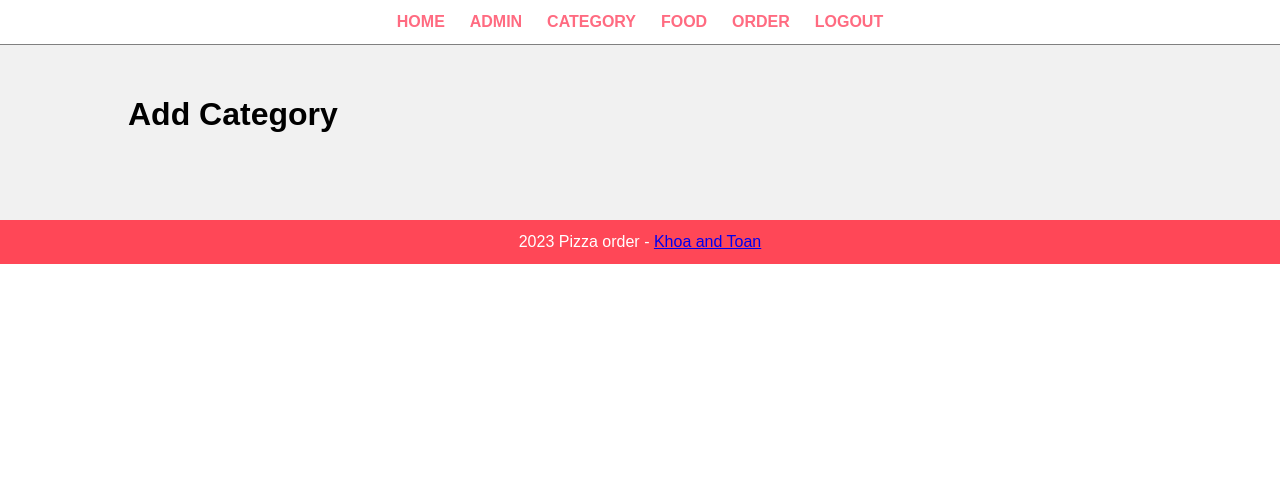
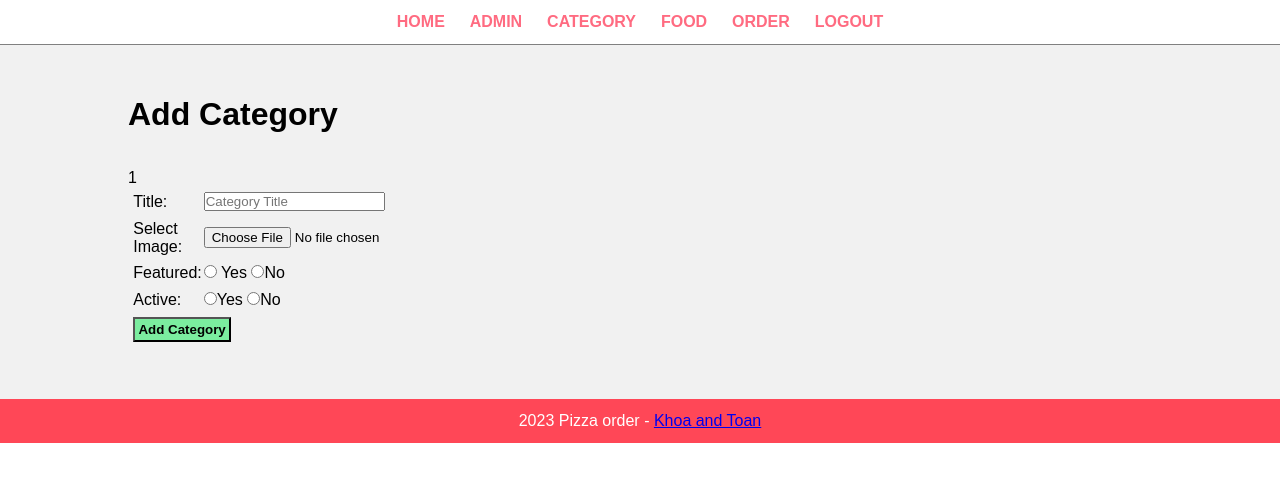
Before and after one commit to Khoa-Nguyen1234/PHP, a PHP site: page /a/admin/add-category.php in a window 1280 px wide. Shown: the top 482 px of the page. Run offline with PHP 8.4, Linux system fonts and the light colour scheme; the visitor is signed in with stand-in values (Sample User, id 1); some libraries are stand-ins or nearby versions.

Commit message:
file_image (add-category and manage-category)

```diff
--- a/admin/add-category.php
+++ b/admin/add-category.php
@@ -6,8 +6,146 @@
 
             <br><br>
 
+            <?php
+                if(isset($_SESSION['add']))
+                {
+                    echo $_SESSION['add'];
+                    unset($_SESSION['add']);
+                }
+            ?>
+
             <!-- Add Category Form Start-->
+            <form action="" method="POST" enctype="multipart/form-data">
+                <table class="tbl-30">
+                    <tr>
+                        <td>Title: </td>
+                        <td>
+                            <input type="text" name= "title" placeholder="Category Title">
+                        </td>
+                    </tr>
+
+                    <tr>
+                        <td>Select Image: </td>
+                        <td>
+                            <input type="file" name="image">
+                        </td>
+                    </tr>
+
+                    <tr>
+                        <td>Featured: </td>
+                        <td>
+                            <input type= "radio" name= "featured" value="Yes"> Yes
+                            <input type="radio" name="featured" value="No">No
+                        </td>
+                    </tr>
+
+                    <tr>
+                        <td>Active: </td>
+                        <td>
+                            <input type="radio" name="active" value="Yes">Yes
+                            <input type="radio" name="active" value="No">No
+                        </td>
+                    </tr>
+
+                    <tr>
+                        <td colspan="2">
+                            <input type="submit" name="submit" value="Add Category" class="btn-secondary" >
+                        </td>
+                    </tr>
+                </table>
+            </form>
             <!-- Add Category Form End-->
+
+            <?php
+                //Check whether the submit button is clicked or not
+                if(isset($_POST['submit']))
+                {
+                    //echo "Clicked";
+
+                    //1. Get the value from category form
+                    $title = $_POST['title'];
+
+                    //For radio input, we need to check whether the bution is selected or not
+                    if(isset($_POST['featured']))
+                    {
+                        //Get the value from form
+                        $featured = $_POST['featured'];
+                    }
+                    else
+                    {
+                        //Set the default value
+                        $featured = "No";
+                    }
+
+                    if(isset($_POST['active']))
+                    {
+                        $active = $_POST['active'];
+                    }
+                    else
+                    {
+                        $active = "No";
+                    }
+
+                    //Check whether the image is selected or notand set the value for image name accordingly
+                    //print_r($_FILES['image']);
+
+                    //die();//Break the code here
+
+                    if(isset($_FILES['image']['name']))
+                    {
+                        //Upload the image
+                        //To upload image we need image name, source path and destination path
+                        $image_name = $_FILES['image']['name'];
+
+                        $source_path = $_FILE['image']['tmp_name'];
+
+                        $destination_path = "../images/category/".$image_name;
+
+                        //Finally upload the image
+                        $upload = move_uploaded_file($source_path, $destination_path);
+
+                        //Check whether the image is uploaded or not
+                        //And if  the image is not uploaded then we will stop process and redirect with error message
+                        if($upload==false)
+                        {
+                            //Set message
+                            $_SESSION['upload'] = "<div class='error'>Failed to upload image.</div";
+                        }
+                    }
+                    else
+                    {
+                        //Don't upload the image and set the image_name value as blank
+                        $image_name="";
+                    }
+
+                    //2. Create SQL Query to insert category into database
+                    $sql = "INSERT INTO tbl_category SET
+                        title='$title',
+                        featured='$featured',
+                        active = '$active'
+                    ";
+
+                    //3. Execute SQL Query and save in database
+                    $res = mysqli_query($conn, $sql);
+
+                    //4. Check whether the query executed or not and data added or not
+                    if($res==true)
+                    {
+                        //Query executed and category added
+                        $_SESSION['add']="<div class='success'>Category added successfully.</div>";
+                        //Redirect to manage category page
+                        header('location:'.SITEURL.'admin/manage-category.php');
+                    }
+                    else
+                    {
+                        //Failed to add category
+                        $_SESSION['add']="<div class='error'>Failed to add category.</div>";
+                        //Redirect to manage category page
+                        header('location:'.SITEURL.'admin/add-category.php');
+                    }
+                }
+            ?>
+
         </div>
     </div>
 
```
Also changed, not shown: admin/manage-category.php (+9 -0 lines).
